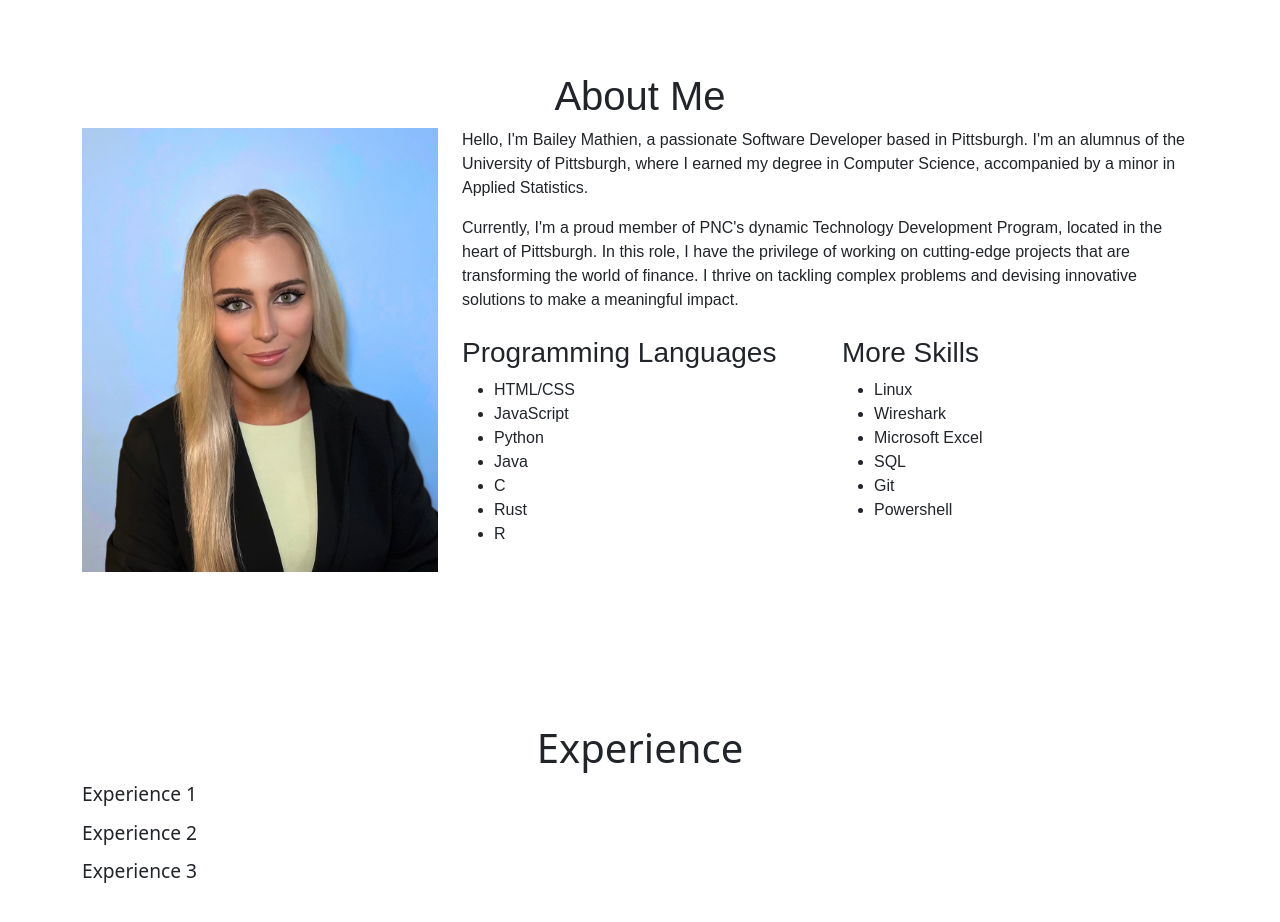
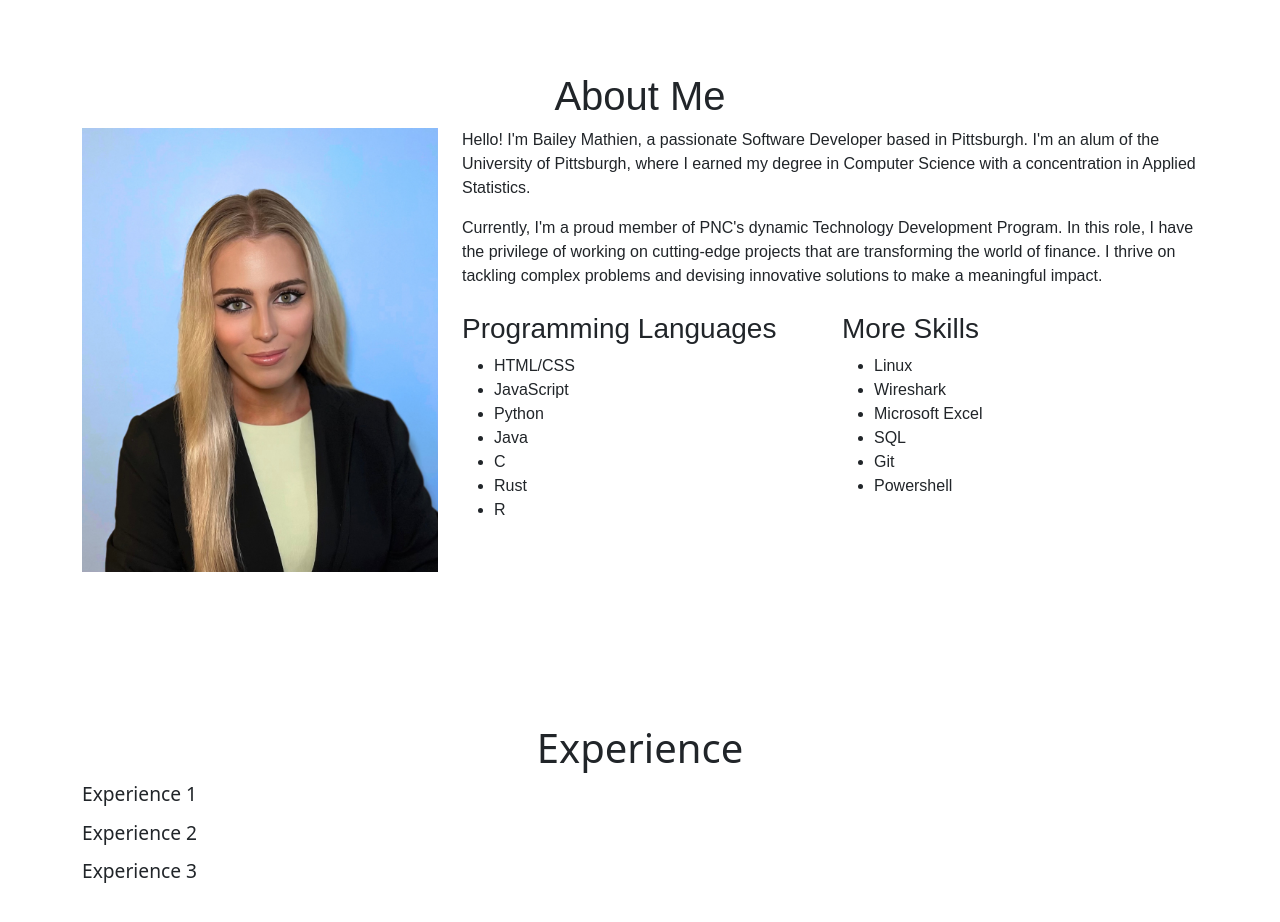
Before and after one commit to baileymathien/baileymathien.github.io, a plain HTML site: page index.html in a window 1280 px wide. Shown: the part 840-1762 px from the top of the page. Drawn offline with nearby package versions, Linux system fonts and the light colour scheme; files whose address does not match are found by name; a web font is replaced by a local one.

Commit message:
Update index.html

```diff
--- a/index.html
+++ b/index.html
@@ -72,9 +72,9 @@
             </div>
 
             <div class="col-lg-8">
-                <p>Hello, I'm Bailey Mathien, a passionate Software Developer based in Pittsburgh. I'm an alumnus of the University of Pittsburgh, where I earned my degree in Computer Science, accompanied by a minor in Applied Statistics.</p>
+                <p>Hello! I'm Bailey Mathien, a passionate Software Developer based in Pittsburgh. I'm an alum of the University of Pittsburgh, where I earned my degree in Computer Science with a concentration in Applied Statistics.</p>
 
-                <p>Currently, I'm a proud member of PNC's dynamic Technology Development Program, located in the heart of Pittsburgh. In this role, I have the privilege of working on cutting-edge projects that are transforming the world of finance. I thrive on tackling complex problems and devising innovative solutions to make a meaningful impact.</p>
+                <p>Currently, I'm a proud member of PNC's dynamic Technology Development Program. In this role, I have the privilege of working on cutting-edge projects that are transforming the world of finance. I thrive on tackling complex problems and devising innovative solutions to make a meaningful impact.</p>
                 <!-- Add two columns for listing technical skills below the paragraphs -->
                 <div class="row mt-4">
                     <div class="col-lg-6">
```
